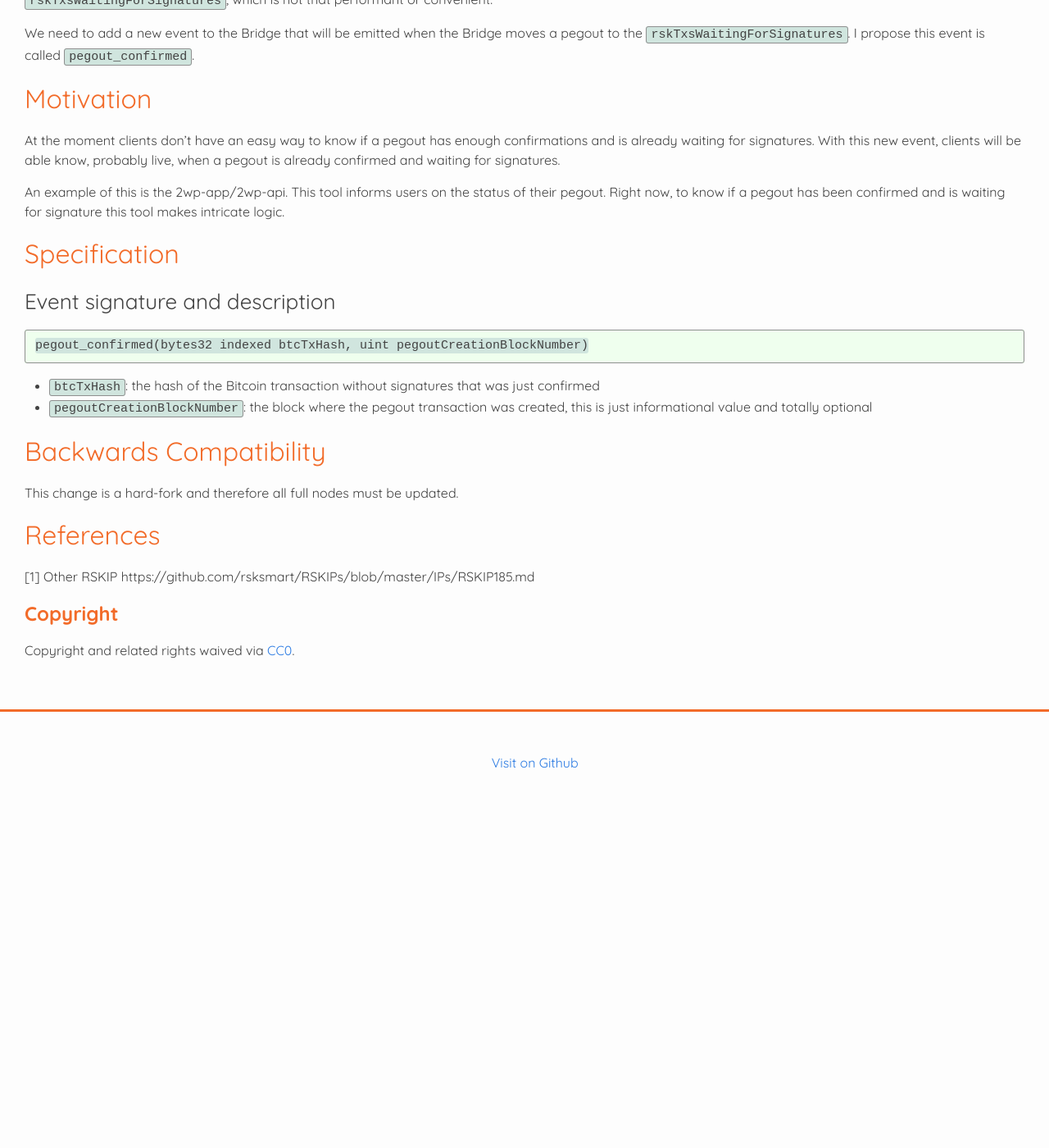
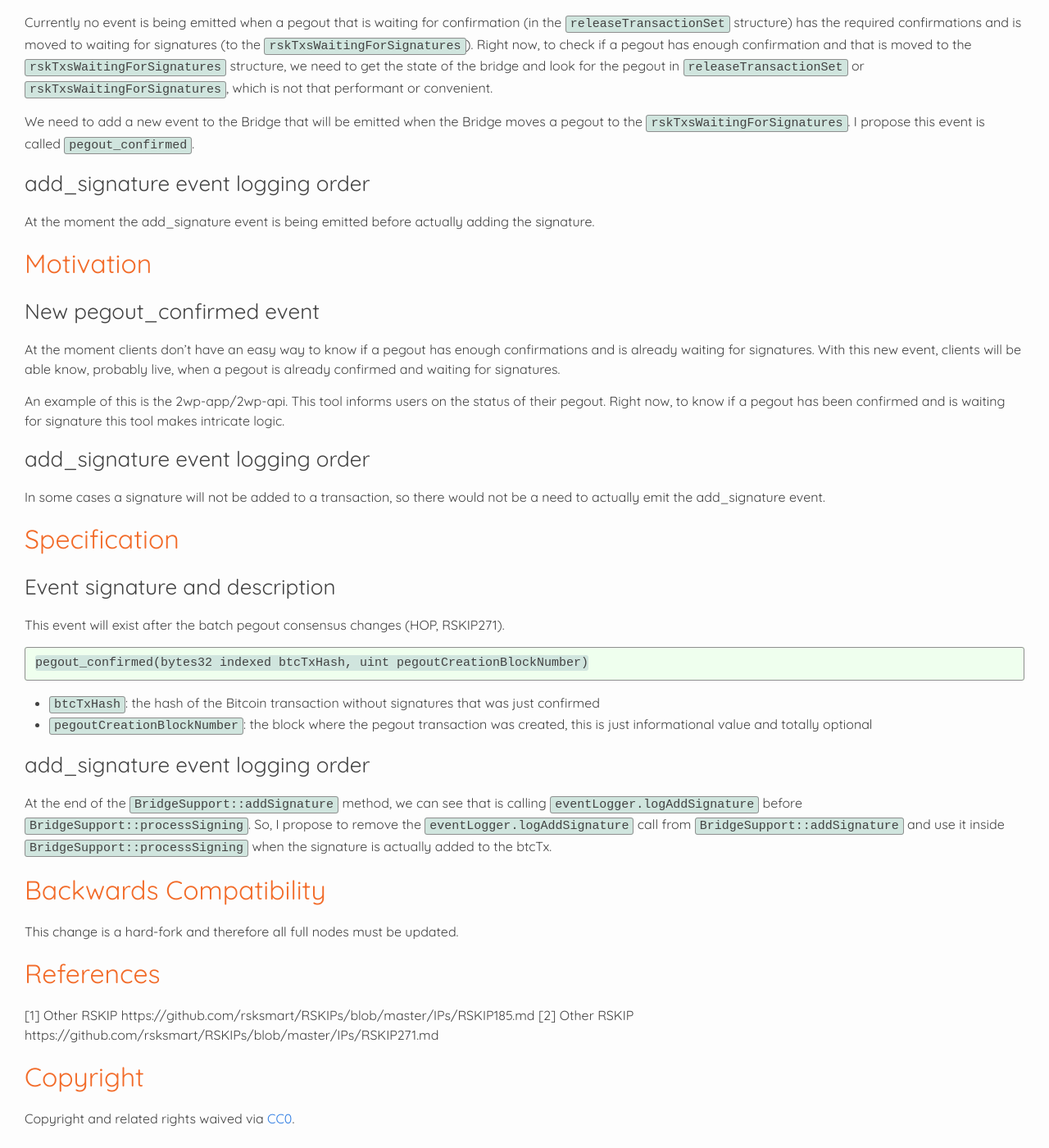
Before and after one commit to rsksmart/RSKIPs, a Jekyll site: the page built from IPs/RSKIP346.md, in a window 1280 px wide and 1400 px high, scrolled down 804 px. Shown: the whole window at 82% size. Built offline with Jekyll 4.4.1, drawn with Linux system fonts in a browser that asks for light colours; our own code applies the rules of GitHub Pages for plain Markdown files; before the commit the page ends 1786 px from its top, so only the background shows below that; some of the changed text lies outside the part shown.

Commit message:
Updates RSKIP346 to also describe add_signature event logging order changes

````diff
--- a/IPs/RSKIP346.md
+++ b/IPs/RSKIP346.md
@@ -1,9 +1,9 @@
 ---
 rskip: 346
-title: New pegout_confirmed event
-description: Add a new event called "pegout_confirmed" that will be emitted when a pegout has reached the required confirmations
+title: New pegout_confirmed event and add_signature event logging order
+description: Add a new event called "pegout_confirmed" that will be emitted when a pegout has reached the required confirmations. Also, check that a new signature was actually added before emitting the add_signature event.
 status: Draft
-purpose: Sec, Usa
+purpose: Usa
 author: JT (@jeremy.then)
 layer: Core
 complexity: 2
@@ -17,12 +17,14 @@ created: 2022-07
 |**Title**      |New pegout_confirmed event|
 |**Created**    |Jul-2022 |
 |**Author**     | JT |
-|**Purpose**    |Sec, Usa |
+|**Purpose**    | Usa |
 |**Layer**      |Core |
 |**Complexity** |2 |
 |**Status**     |Draft |
 
-#  **Abstract**
+##  Abstract
+
+### New pegout_confirmed event
 
 Currently no event is being emitted when a pegout that is waiting for confirmation (in the `releaseTransactionSet` structure) has the required confirmations and is moved to waiting for signatures (to the `rskTxsWaitingForSignatures`).
 Right now, to check if a pegout has enough confirmation and that is moved to the `rskTxsWaitingForSignatures` structure, we need to get the state of the bridge and look for the pegout in `releaseTransactionSet` or `rskTxsWaitingForSignatures`, which is not that performant or convenient.
@@ -30,15 +32,26 @@ Right now, to check if a pegout has enough confirmation and that is moved to the
 We need to add a new event to the Bridge that will be emitted when the Bridge moves a pegout to the `rskTxsWaitingForSignatures`.
 I propose this event is called `pegout_confirmed`.
 
+### add_signature event logging order
+
+At the moment the add_signature event is being emitted before actually adding the signature.
+
 ## Motivation
+
+### New pegout_confirmed event
 
 At the moment clients don't have an easy way to know if a pegout has enough confirmations and is already waiting for signatures. With this new event, clients will be able know, probably live, when a pegout is already confirmed and waiting for signatures.
 
 An example of this is the 2wp-app/2wp-api. This tool informs users on the status of their pegout. Right now, to know if a pegout has been confirmed and is waiting for signature this tool makes intricate logic.
 
+### add_signature event logging order
+
+In some cases a signature will not be added to a transaction, so there would not be a need to actually emit the add_signature event.
 ## Specification
 
 ### Event signature and description
+
+This event will exist after the batch pegout consensus changes (HOP, RSKIP271).
 
 ```
 pegout_confirmed(bytes32 indexed btcTxHash, uint pegoutCreationBlockNumber)
@@ -47,6 +60,11 @@ pegout_confirmed(bytes32 indexed btcTxHash, uint pegoutCreationBlockNumber)
 - `btcTxHash`: the hash of the Bitcoin transaction without signatures that was just confirmed
 - `pegoutCreationBlockNumber`: the block where the pegout transaction was created, this is just informational value and totally optional
 
+### add_signature event logging order
+
+At the end of the `BridgeSupport::addSignature` method, we can see that is calling `eventLogger.logAddSignature` before `BridgeSupport::processSigning`.
+So, I propose to remove the `eventLogger.logAddSignature` call from `BridgeSupport::addSignature` and use it inside `BridgeSupport::processSigning` when the signature is actually added to the btcTx.
+
 ## Backwards Compatibility
 
 This change is a hard-fork and therefore all full nodes must be updated.
@@ -54,7 +72,8 @@ This change is a hard-fork and therefore all full nodes must be updated.
 ## References
 
 [1] Other RSKIP https://github.com/rsksmart/RSKIPs/blob/master/IPs/RSKIP185.md
+[2] Other RSKIP https://github.com/rsksmart/RSKIPs/blob/master/IPs/RSKIP271.md
 
-# **Copyright**
+## Copyright
 
 Copyright and related rights waived via [CC0](https://creativecommons.org/publicdomain/zero/1.0/).
````
Also changed, not shown: README.md.
